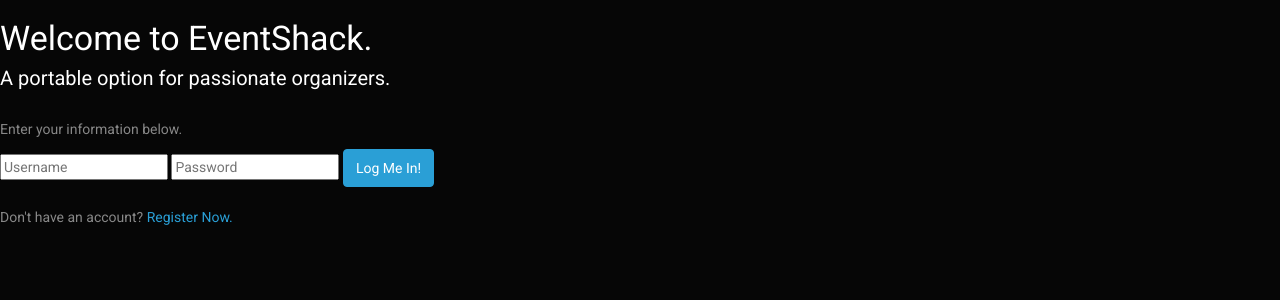
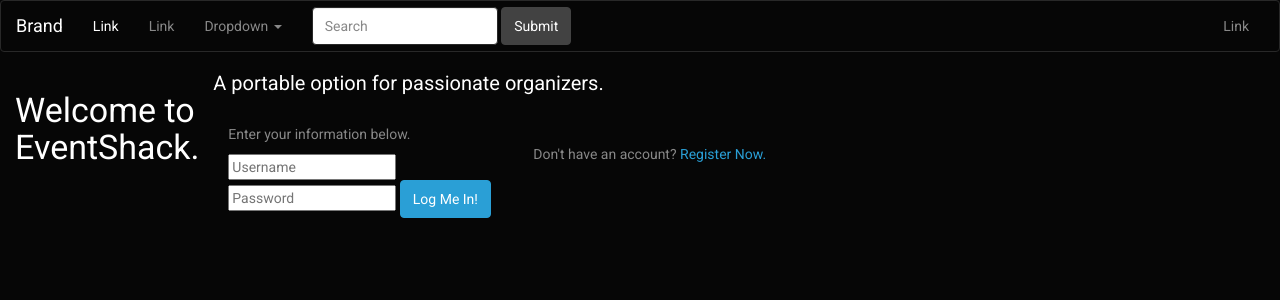
Before and after one commit to Kalaborative/EventShack, a Flask app: page / in a window 1280 px wide. Shown: the top 300 px of the page. Run offline with Flask 2, Linux system fonts and the light colour scheme; some libraries are stand-ins or nearby versions.

Commit message:
Better looking design

```diff
--- a/templates/welcome.html
+++ b/templates/welcome.html
@@ -3,15 +3,57 @@
 	{{ super() }}
 {% endblock %}
 {% block content %}
-	<h3>Welcome to EventShack.</h3>
+<nav class="navbar navbar-default">
+  <div class="container-fluid">
+    <div class="navbar-header">
+      <button type="button" class="navbar-toggle collapsed" data-toggle="collapse" data-target="#bs-example-navbar-collapse-1">
+        <span class="sr-only">Toggle navigation</span>
+        <span class="icon-bar"></span>
+        <span class="icon-bar"></span>
+        <span class="icon-bar"></span>
+      </button>
+      <a class="navbar-brand" href="#">Brand</a>
+    </div>
+
+    <div class="collapse navbar-collapse" id="bs-example-navbar-collapse-1">
+      <ul class="nav navbar-nav">
+        <li class="active"><a href="#">Link <span class="sr-only">(current)</span></a></li>
+        <li><a href="#">Link</a></li>
+        <li class="dropdown">
+          <a href="#" class="dropdown-toggle" data-toggle="dropdown" role="button" aria-expanded="false">Dropdown <span class="caret"></span></a>
+          <ul class="dropdown-menu" role="menu">
+            <li><a href="#">Action</a></li>
+            <li><a href="#">Another action</a></li>
+            <li><a href="#">Something else here</a></li>
+            <li class="divider"></li>
+            <li><a href="#">Separated link</a></li>
+            <li class="divider"></li>
+            <li><a href="#">One more separated link</a></li>
+          </ul>
+        </li>
+      </ul>
+      <form class="navbar-form navbar-left" role="search">
+        <div class="form-group">
+          <input type="text" class="form-control" placeholder="Search">
+        </div>
+        <button type="submit" class="btn btn-default">Submit</button>
+      </form>
+      <ul class="nav navbar-nav navbar-right">
+        <li><a href="#">Link</a></li>
+      </ul>
+    </div>
+  </div>
+</nav>
+	<h3 class="row-lg-4 col-sm-2">Welcome to EventShack.</h3>
 	<h5>A portable option for passionate organizers.</h5>
 	<br>
-	<p>Enter your information below.</p>
-	<form action="" method="post">
-	<input type="text" name="username" placeholder="Username">
-	<input type="password" name="password" placeholder="Password">
-	<input type="submit" class="btn btn-primary" value="Log Me In!" data-toggle="modal" data-target="#myModal">
-	</form>
+  <section class="col-md-3"> <p>Enter your information below.</p>
+  <form action="" method="post">
+  <input type="text" name="username" placeholder="Username">
+  <input type="password" name="password" placeholder="Password">
+  <input type="submit" class="btn btn-primary" value="Log Me In!" data-toggle="modal" data-target="#myModal">
+  </form></section>
+
   <div class="modal fade" id="myModal" role="dialog">
   <div class="modal-dialog">
     <div class="modal-content">
```
Also changed, not shown: 1 other file.
